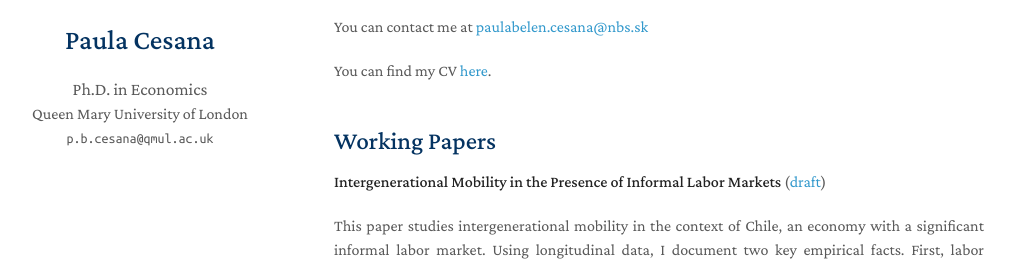
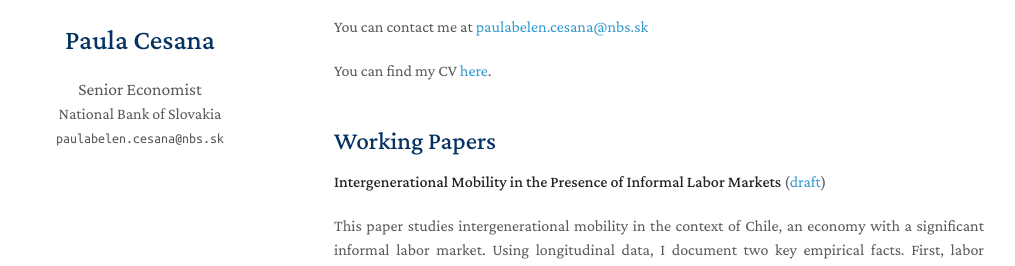
Before and after one commit to paulacesana/paulacesana.github.io, a Jekyll site: the page built from index.md, in a window 1280 px wide. Shown: the part 225-491 px from the top of the page, without its empty margins (136-1151 px from the left). Built offline with Jekyll 4.4.1, drawn with Linux system fonts in a browser that asks for light colours; a style sheet for code colours, icons or effects is not loaded.

Commit message:
Update _config.yml

```diff
--- a/_config.yml
+++ b/_config.yml
@@ -1,8 +1,8 @@
 # Basic Information
 title: Paula Cesana
-position: Ph.D. in Economics
-affiliation: Queen Mary University of London
-email: p.b.cesana@qmul.ac.uk
+position: Senior Economist
+affiliation: National Bank of Slovakia
+email: paulabelen.cesana@nbs.sk
 
 # Search Engine Optimization (SEO)
 # The following information is used to improve the website traffic from search engines, e.g., Google.
```
